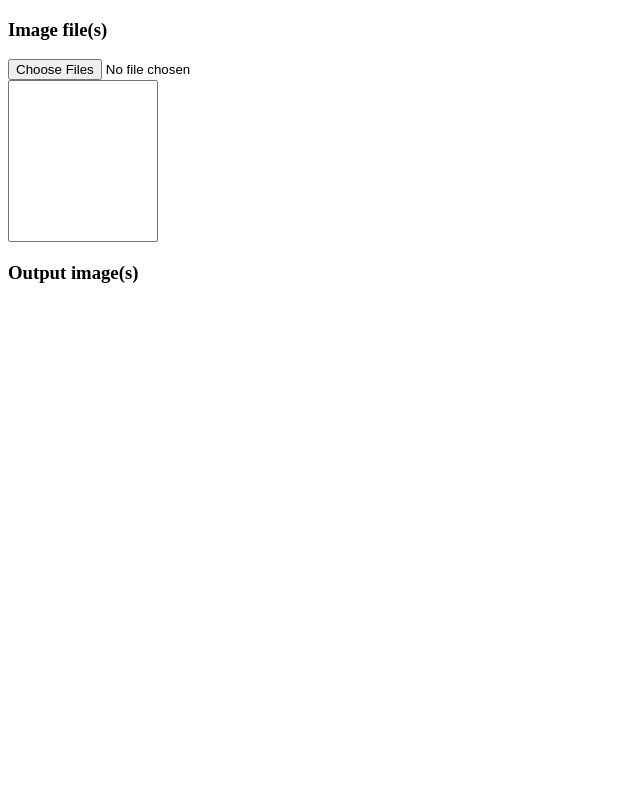
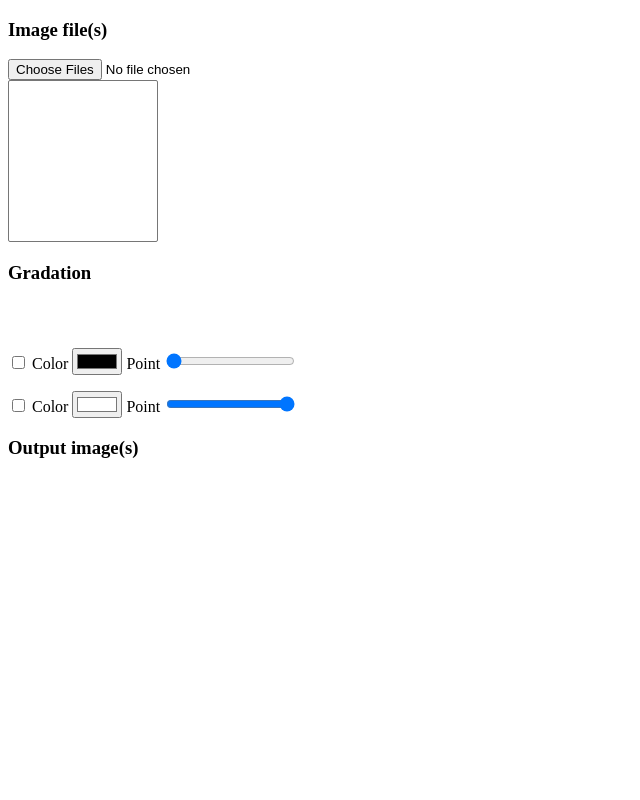
Before and after one commit to Qatleph/gradientmap-mixer, a website built with webpack: page index.html in a window 1280 px wide. Shown: the top 800 px of the page, without its empty margins (0-640 px from the left). Built offline with nearby package versions, Linux system fonts and the light colour scheme.

Commit message:
feat: add template of gradation setting

```diff
--- a/index.html
+++ b/index.html
@@ -11,6 +11,28 @@
             <select id="preview-input-image" size="10" style="width: 150px;"></select>
         </div>
 
+        <h3>Gradation</h3>
+        <div>
+            <canvas id="preview-input-gradation" height="1" width="100" style="height: 25px;width: 250px;"></canvas>
+            <div>
+                <p class="gradient-color">
+                    <input type="checkbox" class="item-selection"/>
+                    Color
+                    <input type="color" class="color-stop" value="#000000"/>
+                    Point
+                    <input type="range" class="color-stop-point" min="0.00" max="1.00" step="0.01" value="0.00"/>
+                    <span></span>
+                </p>
+                <p class="gradient-color">
+                    <input type="checkbox" class="item-selection"/>
+                    Color
+                    <input type="color" class="color-stop" value="#ffffff"/>
+                    Point
+                    <input type="range" class="color-stop-point" min="0.00" max="1.00" step="0.01" value="1.00"/>
+                </p>
+            </div>
+        </div>
+
         <h3>Output image(s)</h3>
         <div>
             <canvas id="composite-preview" style="height: 600px;"></canvas>
```
